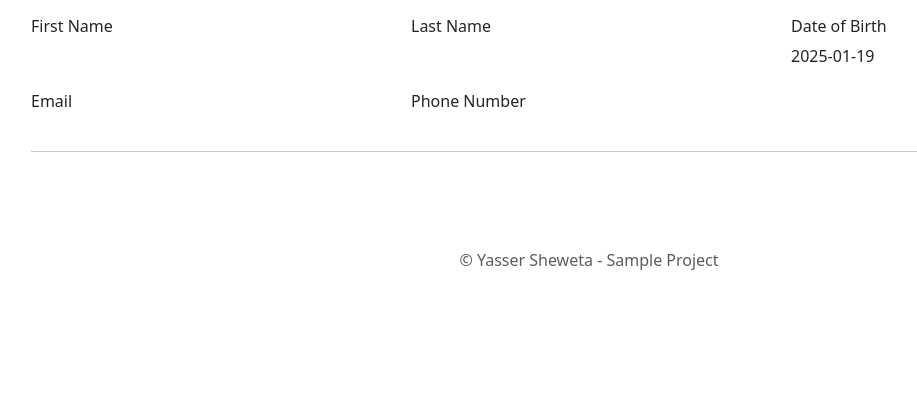
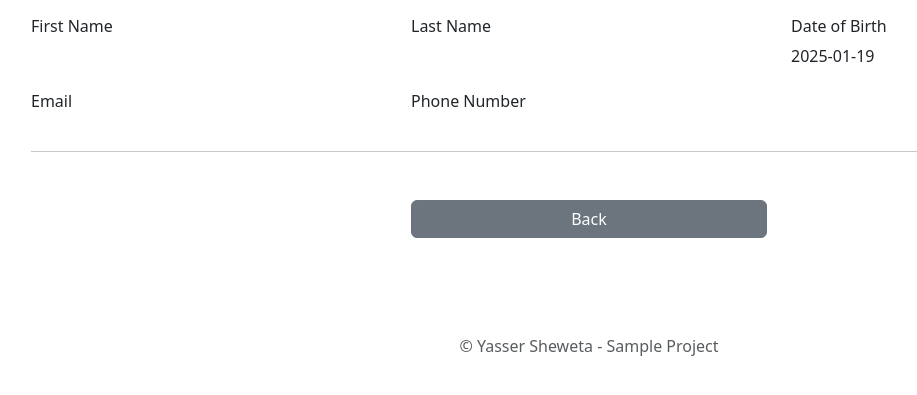
Before and after one commit to 3BRS/demo-api, a Symfony app: template templates/Customer/show.html.twig in a window 1280 px wide. Shown: the part 248-643 px from the top of the page, without its empty margins (51-968 px from the left). Run offline with Twig, Linux system fonts and the light colour scheme; the template is opened without the code that fills it, so the values that code supplies are empty; some libraries are stand-ins or nearby versions.

Commit message:
add back button to customer details twig

```diff
--- a/templates/Customer/show.html.twig
+++ b/templates/Customer/show.html.twig
@@ -157,5 +157,10 @@ Customer Details
     </div>
     <hr class="my-4">
     {% endif %}
+    <div class="row mb-4 mt-5 justify-content-center">
+        <div class="col-4 text-center d-grid gap-2">
+            <a href="/" class="btn btn-secondary">Back</a>
+        </div>
+    </div>
 </div>
 {% endblock %}
```
Lines whose indentation alone changed are shown as unchanged.
